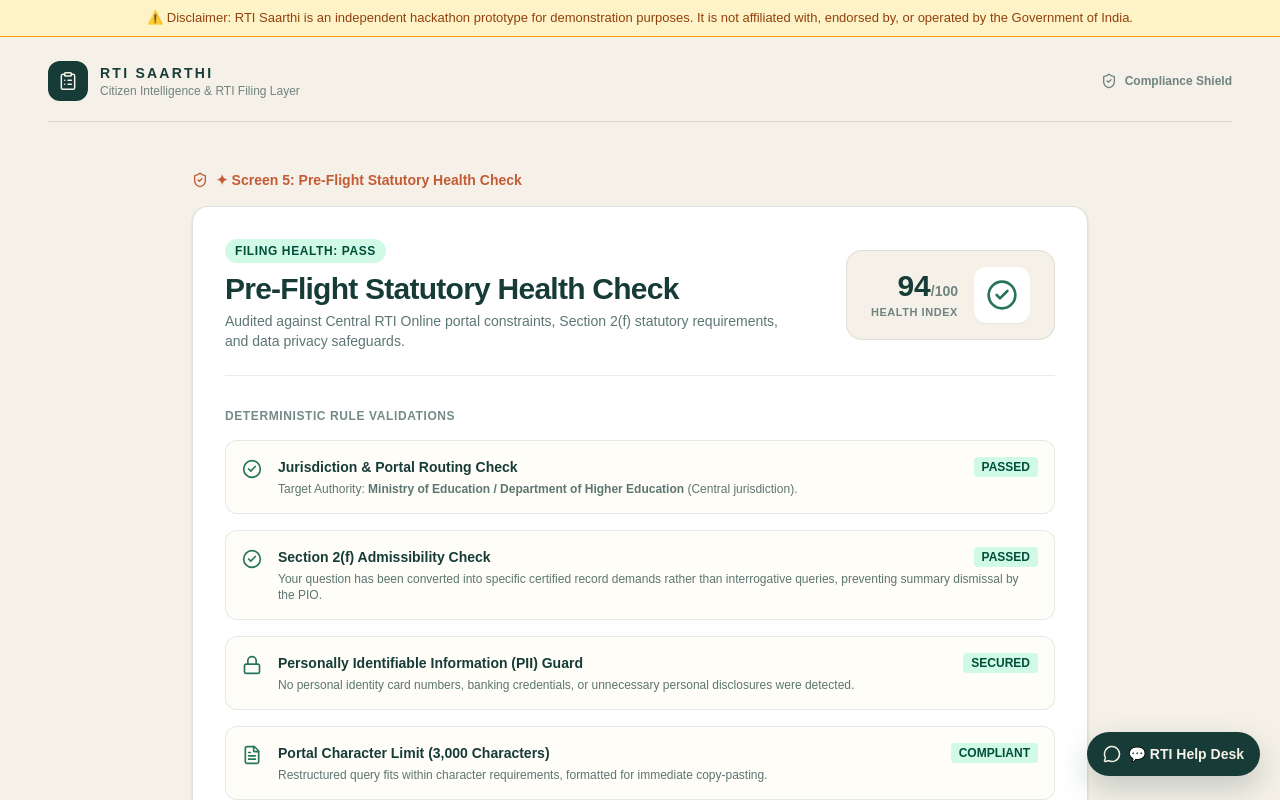
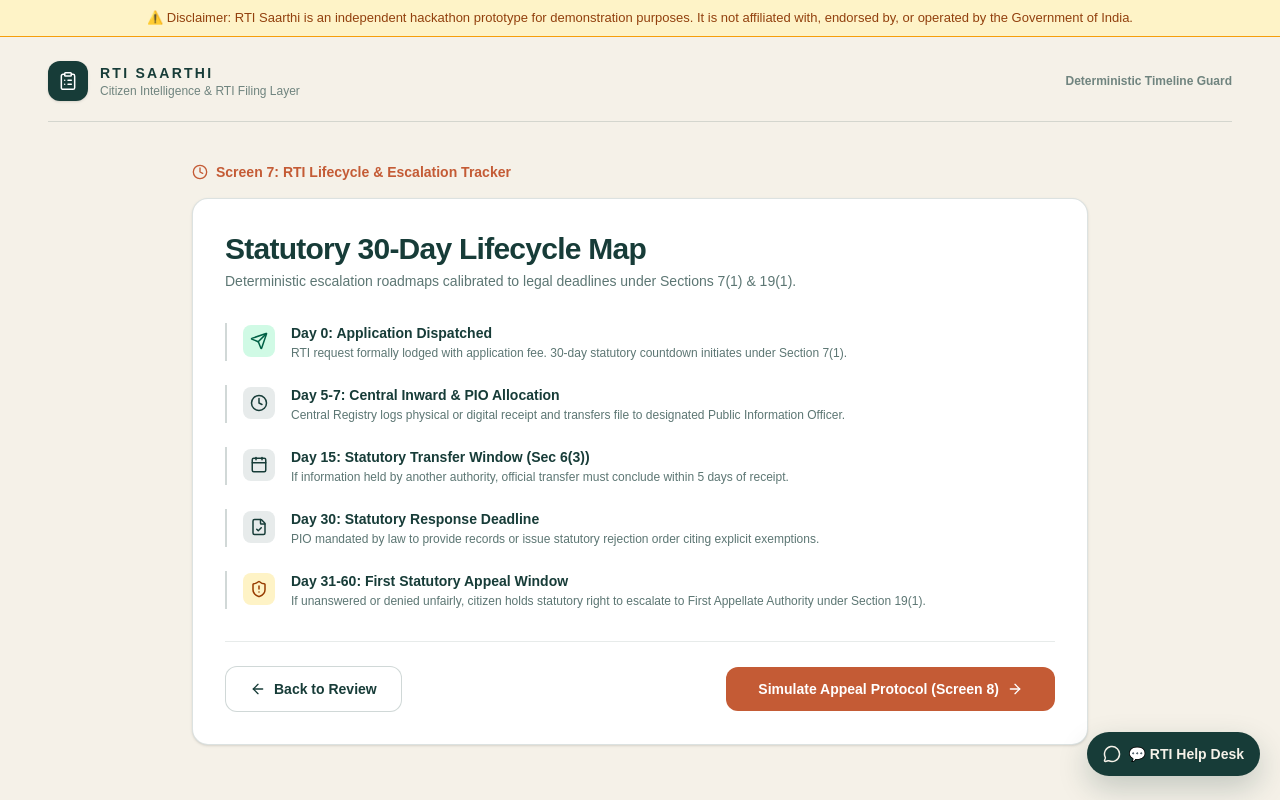
Before and after one commit to mohit-saini-dev/RTI-Saarthi, a Next.js app: page /journey in a window 1280 px wide. Shown: the top 800 px of the page. Built offline with nearby package versions, Linux system fonts and the light colour scheme.

Commit message:
restore correct screen 7 lifecycle tracker

```diff
--- a/src/app/journey/page.tsx
+++ b/src/app/journey/page.tsx
@@ -3,40 +3,59 @@
 import React, { useEffect, useState } from "react";
 import Link from "next/link";
 import {
-  ShieldCheck,
-  AlertTriangle,
+  Clock,
+  CheckCircle2,
+  AlertCircle,
+  Calendar,
+  FileCheck,
+  Send,
+  ShieldAlert,
   ArrowRight,
   ArrowLeft,
-  CheckCircle2,
-  FileText,
-  Lock,
   ClipboardList
 } from "lucide-react";
-import { type RtiState } from "@/src/lib/types";
+import type { RtiState } from "@/src/lib/types";
 import { readRtiState } from "@/src/lib/client-state";
-import { useLanguage } from "../../context/LanguageContext";
 
-export default function HealthCheckPage() {
-  const { t } = useLanguage();
+export default function JourneyPage() {
   const [state, setState] = useState<RtiState | null>(null);
 
   useEffect(() => {
     setState(readRtiState());
   }, []);
 
-  const authority =
-    state?.publicAuthority ||
-    (state?.jurisdiction === "Municipal"
-      ? "Municipal Corporation / Local Body"
-      : state?.jurisdiction === "State"
-      ? "State Public Authority"
-      : "Central Public Information Officer");
-
-  const isMunicipalOrState =
-    state?.jurisdiction === "Municipal" || state?.jurisdiction === "State";
-
-  const healthScore = state?.healthScore ?? (isMunicipalOrState ? 68 : 94);
-  const isPass = healthScore >= 80;
+  const timelineSteps = [
+    {
+      title: "Day 0: Application Dispatched",
+      desc: "RTI request formally lodged with application fee. 30-day statutory countdown initiates under Section 7(1).",
+      status: "done",
+      icon: Send,
+    },
+    {
+      title: "Day 5-7: Central Inward & PIO Allocation",
+      desc: "Central Registry logs physical or digital receipt and transfers file to designated Public Information Officer.",
+      status: "current",
+      icon: Clock,
+    },
+    {
+      title: "Day 15: Statutory Transfer Window (Sec 6(3))",
+      desc: "If information held by another authority, official transfer must conclude within 5 days of receipt.",
+      status: "pending",
+      icon: Calendar,
+    },
+    {
+      title: "Day 30: Statutory Response Deadline",
+      desc: "PIO mandated by law to provide records or issue statutory rejection order citing explicit exemptions.",
+      status: "pending",
+      icon: FileCheck,
+    },
+    {
+      title: "Day 31-60: First Statutory Appeal Window",
+      desc: "If unanswered or denied unfairly, citizen holds statutory right to escalate to First Appellate Authority under Section 19(1).",
+      status: "appeal",
+      icon: ShieldAlert,
+    },
+  ];
 
   return (
     <main className="min-h-screen bg-[#f5f1e8] text-[#173c38]">
@@ -44,214 +63,72 @@ export default function HealthCheckPage() {
         {/* Header */}
         <header className="flex items-center justify-between border-b border-[#173c38]/15 pb-5">
           <Link href="/" className="flex items-center gap-3">
-            <div className="flex size-10 items-center justify-center rounded-xl bg-[#173c38] text-[#f5f1e8]">
+            <div className="flex size-10 items-center justify-center rounded-xl bg-[#173c38] text-white shadow-sm">
               <ClipboardList size={20} strokeWidth={1.8} />
             </div>
             <div>
               <p className="text-sm font-bold tracking-[0.16em] uppercase">RTI Saarthi</p>
-              <p className="text-xs text-[#173c38]/60">{t("workflow_subtitle")}</p>
+              <p className="text-xs text-[#173c38]/60">Citizen Intelligence & RTI Filing Layer</p>
             </div>
           </Link>
           <div className="hidden items-center gap-2 text-xs font-semibold text-[#173c38]/60 sm:flex">
-            <ShieldCheck size={16} />
-            Compliance Shield
+            <span>Deterministic Timeline Guard</span>
           </div>
         </header>
 
         {/* Content */}
-        <section className="mx-auto flex w-full max-w-4xl flex-1 flex-col justify-center py-12 pb-28">
-          {/* Unified Screen Indicator Badge */}
+        <section className="mx-auto flex w-full max-w-4xl flex-col justify-center py-10">
           <div className="mb-4 flex items-center gap-2 text-sm font-semibold text-[#c45b35]">
-            <ShieldCheck size={16} />
-            <span>✦ Screen 5: Pre-Flight Statutory Health Check</span>
+            <Clock size={16} />
+            <span>Screen 7: RTI Lifecycle & Escalation Tracker</span>
           </div>
 
-          <div className="bg-white rounded-2xl border border-[#173c38]/15 p-6 sm:p-8 shadow-sm">
-            <div className="flex flex-col sm:flex-row sm:items-center justify-between gap-6 pb-6 border-b border-[#173c38]/10">
+          <div className="rounded-2xl border border-[#173c38]/15 bg-white p-6 shadow-sm sm:p-8">
+            <h1 className="text-3xl font-extrabold tracking-tight text-[#173c38]">
+              Statutory 30-Day Lifecycle Map
+            </h1>
+            <p className="mt-1 text-sm text-[#173c38]/70">
+              Deterministic escalation roadmaps calibrated to legal deadlines under Sections 7(1) & 19(1).
+            </p>
+
+            <div className="mt-8 space-y-6">
+              {timelineSteps.map((step, idx) => {
+                const Icon = step.icon;
+                return (
+                  <div key={idx} className="flex items-start gap-4 border-l-2 border-[#173c38]/20 pl-4">
+                    <div className={`mt-0.5 flex size-8 shrink-0 items-center justify-center rounded-lg ${
+                      step.status === "done"
+                        ? "bg-emerald-100 text-emerald-800"
+                        : step.status === "appeal"
+                        ? "bg-amber-100 text-amber-800"
+                        : "bg-[#173c38]/10 text-[#173c38]"
+                    }`}>
+                      <Icon size={18} />
+                    </div>
                     <div>
-                <div className="flex items-center gap-2">
-                  <span className={`text-xs font-bold uppercase tracking-wider px-2.5 py-1 rounded-full ${
-                    isPass ? "bg-emerald-100 text-emerald-900" : "bg-amber-100 text-amber-900"
-                  }`}>
-                    {isPass ? "Filing Health: PASS" : "Filing Health: CAUTION / WARN"}
-                  </span>
+                      <h3 className="text-sm font-bold text-[#173c38]">{step.title}</h3>
+                      <p className="mt-0.5 text-xs text-[#173c38]/70">{step.desc}</p>
                     </div>
-                <h1 className="text-3xl font-extrabold text-[#173c38] tracking-tight mt-2">
-                  Pre-Flight Statutory Health Check
-                </h1>
-                <p className="text-sm text-[#173c38]/70 mt-1 max-w-xl">
-                  Audited against Central RTI Online portal constraints, Section 2(f) statutory requirements, and data privacy safeguards.
-                </p>
+                  </div>
+                );
+              })}
             </div>
 
-              {/* Health Score Gauge */}
-              <div className="flex items-center gap-4 bg-[#f5f1e8] px-6 py-4 rounded-2xl border border-[#173c38]/10">
-                <div className="text-right">
-                  <span className="text-3xl font-black text-[#173c38]">{healthScore}</span>
-                  <span className="text-sm font-semibold text-[#173c38]/60">/100</span>
-                  <p className="text-[11px] font-bold text-[#173c38]/60 uppercase tracking-wider">Health Index</p>
-                </div>
-                <div className="p-3 bg-white rounded-xl shadow-xs">
-                  {isPass ? (
-                    <CheckCircle2 size={32} className="text-[#27745e]" />
-                  ) : (
-                    <AlertTriangle size={32} className="text-[#c45b35]" />
-                  )}
-                </div>
-              </div>
-            </div>
-
-            {/* Compliance Checks */}
-            <div className="mt-8 space-y-4">
-              <h2 className="text-xs font-bold uppercase tracking-wider text-[#173c38]/60">
-                Deterministic Rule Validations
-              </h2>
-
-              {/* Jurisdiction Check */}
-              <div className="p-4 rounded-xl border border-[#173c38]/10 bg-[#fffdf8] flex items-start gap-4">
-                <div className="mt-0.5">
-                  {isMunicipalOrState ? (
-                    <AlertTriangle size={20} className="text-[#c45b35]" />
-                  ) : (
-                    <CheckCircle2 size={20} className="text-[#27745e]" />
-                  )}
-                </div>
-                <div className="flex-1">
-                  <div className="flex items-center justify-between">
-                    <h3 className="text-sm font-bold text-[#173c38]">
-                      Jurisdiction & Portal Routing Check
-                    </h3>
-                    <span className={`text-xs font-bold px-2 py-0.5 rounded ${
-                      isMunicipalOrState ? "bg-amber-100 text-amber-900" : "bg-emerald-100 text-emerald-900"
-                    }`}>
-                      {isMunicipalOrState ? "WARN" : "PASSED"}
-                    </span>
-                  </div>
-                  <p className="text-xs text-[#173c38]/70 mt-1">
-                    Target Authority: <strong>{authority}</strong> ({state?.jurisdiction || "Central"} jurisdiction).
-                  </p>
-                  {isMunicipalOrState && (
-                    <div className="mt-2.5 p-3 rounded-lg bg-amber-50 border border-amber-200 text-xs text-amber-900 leading-relaxed">
-                      <strong>Critical Guard:</strong> Central RTI Online (rtionline.gov.in) does not accept municipal or state authority filings. Filing this request on the central portal would cost you your ₹10 application fee and delay you by several weeks.
-                    </div>
-                  )}
-                </div>
-              </div>
-
-              {/* Section 2(f) Check */}
-              <div className="p-4 rounded-xl border border-[#173c38]/10 bg-[#fffdf8] flex items-start gap-4">
-                <div className="mt-0.5">
-                  <CheckCircle2 size={20} className="text-[#27745e]" />
-                </div>
-                <div className="flex-1">
-                  <div className="flex items-center justify-between">
-                    <h3 className="text-sm font-bold text-[#173c38]">
-                      Section 2(f) Admissibility Check
-                    </h3>
-                    <span className="text-xs font-bold px-2 py-0.5 rounded bg-emerald-100 text-emerald-900">
-                      PASSED
-                    </span>
-                  </div>
-                  <p className="text-xs text-[#173c38]/70 mt-1">
-                    Your question has been converted into specific certified record demands rather than interrogative queries, preventing summary dismissal by the PIO.
-                  </p>
-                </div>
-              </div>
-
-              {/* PII Check */}
-              <div className="p-4 rounded-xl border border-[#173c38]/10 bg-[#fffdf8] flex items-start gap-4">
-                <div className="mt-0.5">
-                  <Lock size={20} className="text-[#27745e]" />
-                </div>
-                <div className="flex-1">
-                  <div className="flex items-center justify-between">
-                    <h3 className="text-sm font-bold text-[#173c38]">
-                      Personally Identifiable Information (PII) Guard
-                    </h3>
-                    <span className="text-xs font-bold px-2 py-0.5 rounded bg-emerald-100 text-emerald-900">
-                      SECURED
-                    </span>
-                  </div>
-                  <p className="text-xs text-[#173c38]/70 mt-1">
-                    No personal identity card numbers, banking credentials, or unnecessary personal disclosures were detected.
-                  </p>
-                </div>
-              </div>
-
-              {/* Character Limit */}
-              <div className="p-4 rounded-xl border border-[#173c38]/10 bg-[#fffdf8] flex items-start gap-4">
-                <div className="mt-0.5">
-                  <FileText size={20} className="text-[#27745e]" />
-                </div>
-                <div className="flex-1">
-                  <div className="flex items-center justify-between">
-                    <h3 className="text-sm font-bold text-[#173c38]">
-                      Portal Character Limit (3,000 Characters)
-                    </h3>
-                    <span className="text-xs font-bold px-2 py-0.5 rounded bg-emerald-100 text-emerald-900">
-                      COMPLIANT
-                    </span>
-                  </div>
-                  <p className="text-xs text-[#173c38]/70 mt-1">
-                    Restructured query fits within character requirements, formatted for immediate copy-pasting.
-                  </p>
-                </div>
-              </div>
-            </div>
-
-            {/* Jurisdiction Action */}
-            {isMunicipalOrState ? (
-              <div className="mt-6 p-4 rounded-xl bg-[#fff5f2] border border-[#c45b35]/20 flex flex-col sm:flex-row sm:items-center justify-between gap-4">
-                <div>
-                  <p className="text-xs font-bold text-[#c45b35] uppercase tracking-wider">
-                    Recommended Routing Action
-                  </p>
-                  <p className="text-xs text-[#173c38]/80 mt-0.5">
-                    Prepare to file via your State RTI portal or submit via registered physical post.
-                  </p>
-                </div>
+            <div className="mt-8 flex flex-col items-center justify-between gap-4 border-t border-[#173c38]/10 pt-6 sm:flex-row">
               <Link
                 href="/review"
-                  className="px-4 py-2 bg-[#c45b35] hover:bg-[#a84d2d] text-white text-xs font-bold rounded-lg transition whitespace-nowrap text-center"
+                className="flex w-full items-center justify-center gap-2 rounded-xl border border-[#173c38]/20 bg-white px-6 py-3 text-sm font-bold text-[#173c38] hover:bg-[#173c38]/5 sm:w-auto"
               >
-                  Proceed to Review & Export Draft
-                </Link>
-              </div>
-            ) : (
-              <div className="mt-6 p-4 rounded-xl bg-emerald-50 border border-emerald-200 flex flex-col sm:flex-row sm:items-center justify-between gap-4">
-                <div>
-                  <p className="text-xs font-bold text-emerald-800 uppercase tracking-wider">
-                    Ready for Review
-                  </p>
-                  <p className="text-xs text-[#173c38]/80 mt-0.5">
-                    All compliance checks passed. Your request is ready for statutory review.
-                  </p>
-                </div>
-                <Link
-                  href="/review"
-                  className="px-4 py-2 bg-[#173c38] hover:bg-black text-white text-xs font-bold rounded-lg transition whitespace-nowrap text-center"
-                >
-                  Continue to Final Review
-                </Link>
-              </div>
-            )}
-          </div>
-
-          {/* Navigation Controls */}
-          <div className="mt-8 flex flex-col sm:flex-row items-center justify-between gap-4">
-            <Link
-              href="/authority"
-              className="w-full sm:w-auto flex items-center justify-center gap-2 px-6 py-3 rounded-xl border border-[#173c38]/20 text-sm font-semibold text-[#173c38] hover:bg-white transition"
-            >
-              <ArrowLeft size={16} /> Back to Authority Routing
+                <ArrowLeft size={16} /> Back to Review
               </Link>
 
               <Link
-              href="/review"
-              className="w-full sm:w-auto flex items-center justify-center gap-2 px-8 py-3 rounded-xl bg-[#173c38] hover:bg-black text-white text-sm font-semibold shadow-sm transition"
+                href="/appeal"
+                className="flex w-full items-center justify-center gap-2 rounded-xl bg-[#c45b35] px-8 py-3 text-sm font-bold text-white hover:bg-[#a84d2d] sm:w-auto"
               >
-              Continue to Review <ArrowRight size={16} />
+                Simulate Appeal Protocol (Screen 8) <ArrowRight size={16} />
               </Link>
+            </div>
           </div>
         </section>
       </div>
```
Lines whose indentation alone changed are shown as unchanged.
